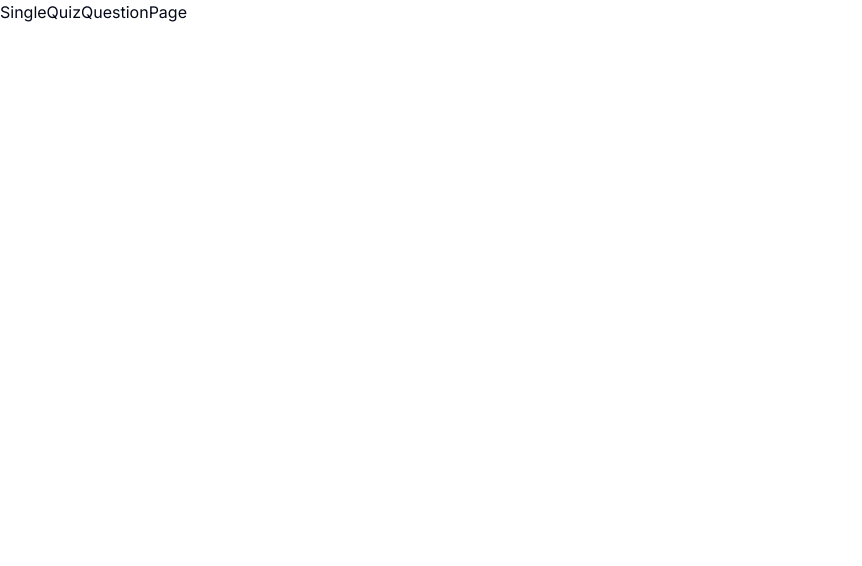
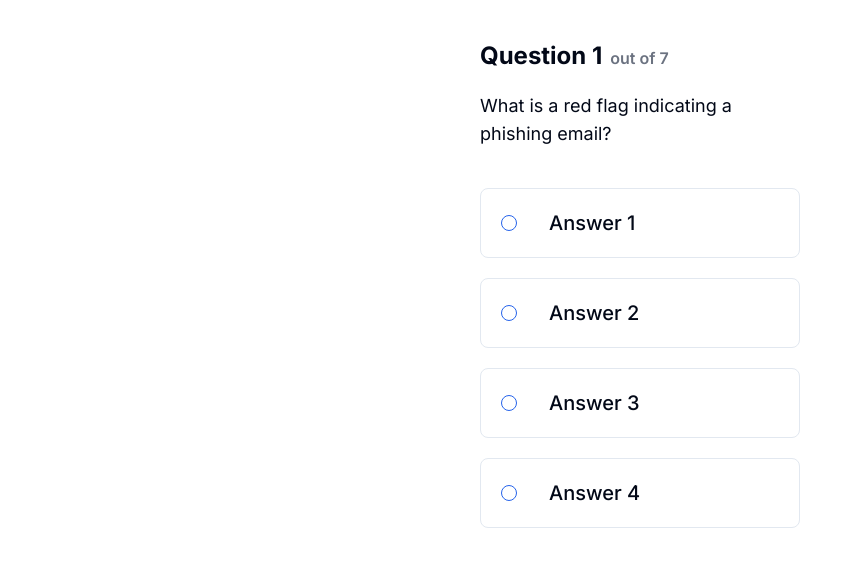
Before and after one commit to Email-Phising-Guard/Email-Guard, a Next.js app: page /dashboard/quiz/question in a window 1280 px wide. Shown: the top 566 px of the page, without its empty margins (0-862 px from the left). Built offline with nearby package versions, Linux system fonts and the light colour scheme.

Commit message:
Add quiz questions

```diff
--- a/package.json
+++ b/package.json
@@ -11,6 +11,7 @@
   "dependencies": {
     "@radix-ui/react-avatar": "^1.0.4",
     "@radix-ui/react-label": "^2.0.2",
+    "@radix-ui/react-radio-group": "^1.1.3",
     "@radix-ui/react-slot": "^1.0.2",
     "class-variance-authority": "^0.7.0",
     "clsx": "^2.0.0",
--- a/src/app/dashboard/quiz/complete/page.tsx
+++ b/src/app/dashboard/quiz/complete/page.tsx
@@ -1,3 +1,26 @@
-export default function QuizCompletePage() {
-  return <div>QuizCompletePage</div>;
+import { Button } from "@/components/ui/button";
+import Link from "next/link";
+
+export default function CongratulationPage() {
+  return (
+    <main className="mx-auto flex max-w-xs flex-col justify-evenly">
+      <h1 className="py-10 text-primary">Congratulations!</h1>
+      <p className="mb-3">🎉🎉🎉</p>
+      <h2 className="mb-5">
+        Great Job! You&apos;ve Completed the Email Phishing Quiz!
+      </h2>
+      <div className="space-y-5">
+        <p>Your commitment to online safety is commendable.</p>
+        <p>
+          Use this knowledge to navigate the digital world confidently. Stay
+          vigilant, keep learning, and continue to be a cybersecurity champion!
+        </p>
+      </div>
+      <Link href="/dashboard/quiz/">
+        <Button type="submit" className="my-20 w-full py-10 text-3xl">
+          Retry Quiz
+        </Button>
+      </Link>
+    </main>
+  );
 }
--- a/src/app/dashboard/quiz/question/[id]/page.tsx
+++ b/src/app/dashboard/quiz/question/[id]/page.tsx
@@ -0,0 +1,63 @@
+import { Button } from "@/components/ui/button";
+import { Label } from "@/components/ui/label";
+import { RadioGroup, RadioGroupItem } from "@/components/ui/radio-group";
+import { questions } from "@/db/questions";
+import Link from "next/link";
+import { notFound } from "next/navigation";
+
+type SingleQuizQuestionPageProps = {
+  params: {
+    id: string;
+  };
+};
+
+export default function SingleQuizQuestionPage({
+  params,
+}: SingleQuizQuestionPageProps) {
+  const questionId = Number(params.id);
+  const question = questions.find((question) => question.id === questionId);
+  const totalQuestions = questions.length;
+  if (!question) {
+    return notFound();
+  }
+  return (
+    <main className="mx-auto my-5 max-w-xs">
+      <div className="my-5 ml-5 flex items-baseline gap-2">
+        <h1 className="text-2xl font-bold">Question {question.id}</h1>
+        <span className="font-semibold text-gray-500">
+          out of {totalQuestions}
+        </span>
+      </div>
+      <p className="ml-5 mt-5">{question.question}</p>
+      <section className="mt-5">
+        <RadioGroup defaultValue="q1" className="max-w-xl gap-5">
+          {question.options.map((option, i) => (
+            <div
+              key={i}
+              className="flex w-full max-w-xl items-center space-x-8 rounded-lg border px-5"
+            >
+              <RadioGroupItem defaultChecked value={i} id={`a${i}`} />
+              <Label className="text-md w-full py-5" htmlFor={`a${i}`}>
+                {option}
+              </Label>
+            </div>
+          ))}
+        </RadioGroup>
+        <div className="mt-5 flex w-full flex-col gap-3">
+          <Link href="">
+            <Button type="submit" className="w-full py-8 text-3xl">
+              Submit
+            </Button>
+          </Link>
+          {question.id !== 1 && (
+            <Link href={`/dashboard/quiz/question/${question.id - 1}`}>
+              <Button variant="secondary" className="w-full py-8 text-3xl">
+                Previous
+              </Button>
+            </Link>
+          )}
+        </div>
+      </section>
+    </main>
+  );
+}
--- a/src/app/dashboard/quiz/question/page.tsx
+++ b/src/app/dashboard/quiz/question/page.tsx
@@ -1,3 +1,42 @@
+import { Label } from "@/components/ui/label";
+import { RadioGroup, RadioGroupItem } from "@/components/ui/radio-group";
+
 export default function SingleQuizQuestionPage() {
-  return <div>SingleQuizQuestionPage</div>;
+  return (
+    <main className="mx-auto mt-10 max-w-xs">
+      <div className="my-5 flex items-baseline gap-2">
+        <h1 className="text-2xl font-bold">Question 1</h1>
+        <span className="font-semibold text-gray-500">out of 7</span>
+      </div>
+      <p className="mt-5">What is a red flag indicating a phishing email?</p>
+      <section className="mt-10">
+        <RadioGroup defaultValue="q1" className="max-w-xl gap-5">
+          <div className="flex w-full max-w-xl items-center space-x-8 rounded-lg border pl-5">
+            <RadioGroupItem defaultChecked value="1" id="a1" />
+            <Label className="w-full py-5 text-xl" htmlFor="a1">
+              Answer 1
+            </Label>
+          </div>
+          <div className="flex w-full max-w-xl items-center space-x-8 rounded-lg border pl-5">
+            <RadioGroupItem value="2" id="a2" />
+            <Label className="w-full py-5 text-xl" htmlFor="a2">
+              Answer 2
+            </Label>
+          </div>
+          <div className="flex w-full max-w-xl items-center space-x-8 rounded-lg  border pl-5">
+            <RadioGroupItem value="3" id="a3" />
+            <Label className="w-full py-5 text-xl" htmlFor="a3">
+              Answer 3
+            </Label>
+          </div>
+          <div className="flex w-full max-w-xl items-center space-x-8 rounded-lg border pl-5">
+            <RadioGroupItem value="4" id="a4" />
+            <Label className="w-full py-5 text-xl" htmlFor="a4">
+              Answer 4
+            </Label>
+          </div>
+        </RadioGroup>
+      </section>
+    </main>
+  );
 }
--- a/src/app/page.tsx
+++ b/src/app/page.tsx
@@ -4,7 +4,7 @@ import Link from "next/link";
 
 const HomeLinks = [
   { href: "/dashboard", label: "Dashboard" },
-  { href: "/quiz", label: "Quiz" },
+  { href: "/dashboard/quiz", label: "Quiz" },
   { href: "/about", label: "About" },
 ];
 
--- /dev/null
+++ b/src/components/ui/radio-group.tsx
@@ -0,0 +1,44 @@
+"use client"
+
+import * as React from "react"
+import * as RadioGroupPrimitive from "@radix-ui/react-radio-group"
+import { Circle } from "lucide-react"
+
+import { cn } from "@/lib/utils"
+
+const RadioGroup = React.forwardRef<
+  React.ElementRef<typeof RadioGroupPrimitive.Root>,
+  React.ComponentPropsWithoutRef<typeof RadioGroupPrimitive.Root>
+>(({ className, ...props }, ref) => {
+  return (
+    <RadioGroupPrimitive.Root
+      className={cn("grid gap-2", className)}
+      {...props}
+      ref={ref}
+    />
+  )
+})
+RadioGroup.displayName = RadioGroupPrimitive.Root.displayName
+
+const RadioGroupItem = React.forwardRef<
+  React.ElementRef<typeof RadioGroupPrimitive.Item>,
+  React.ComponentPropsWithoutRef<typeof RadioGroupPrimitive.Item>
+>(({ className, ...props }, ref) => {
+  return (
+    <RadioGroupPrimitive.Item
+      ref={ref}
+      className={cn(
+        "aspect-square h-4 w-4 rounded-full border border-primary text-primary ring-offset-background focus:outline-none focus-visible:ring-2 focus-visible:ring-ring focus-visible:ring-offset-2 disabled:cursor-not-allowed disabled:opacity-50",
+        className
+      )}
+      {...props}
+    >
+      <RadioGroupPrimitive.Indicator className="flex items-center justify-center">
+        <Circle className="h-2.5 w-2.5 fill-current text-current" />
+      </RadioGroupPrimitive.Indicator>
+    </RadioGroupPrimitive.Item>
+  )
+})
+RadioGroupItem.displayName = RadioGroupPrimitive.Item.displayName
+
+export { RadioGroup, RadioGroupItem }
--- a/src/db/questions.ts
+++ b/src/db/questions.ts
@@ -1,5 +1,6 @@
 export const questions: Question[] = [
   {
+    id: 1,
     question: "What is a red flag indicating a phishing email?",
     options: [
       "The email contains a valid contact number for inquiries",
@@ -10,6 +11,7 @@ export const questions: Question[] = [
     answer: 1,
   },
   {
+    id: 2,
     question: "How can you verify the legitimacy of a link in an email?",
     options: [
       "Hover over the link to preview the URL before clicking",
@@ -20,6 +22,7 @@ export const questions: Question[] = [
     answer: 0,
   },
   {
+    id: 3,
     question: "Is it a legitimate or phishing email?",
     options: [
       "Legitimate, because it comes from someone I know",
@@ -30,7 +33,8 @@ export const questions: Question[] = [
     answer: 1,
   },
   {
-    question: `You’ve received a new kind of report from the school. Usually their emails come from "example@westmountschool.org".Is it a legitimate or phishing email?`,
+    id: 4,
+    question: `You’ve received a new kind of report from the school. Usually their emails come from "example@westmountschool.org". Is it a legitimate or phishing email?`,
     options: [
       "Legitimate, because PDFs are usually safe.",
       "Phishing, because usually the 2023 financial activity is published in 2024.",
@@ -40,6 +44,7 @@ export const questions: Question[] = [
     answer: 3,
   },
   {
+    id: 5,
     question:
       "Which of the following is not a proper way to handle email phishing?",
     options: [
@@ -51,6 +56,7 @@ export const questions: Question[] = [
     answer: 1,
   },
   {
+    id: 6,
     question: "How can you protect yourself from email phishing?",
     options: [
       "Use the same password for multiple accounts for easy memorization",
@@ -61,6 +67,7 @@ export const questions: Question[] = [
     answer: 1,
   },
   {
+    id: 7,
     question:
       "You receive an important email about your tax filing. Is this a phishing email or a legitimate one?",
     options: [
@@ -74,6 +81,7 @@ export const questions: Question[] = [
 ];
 
 export type Question = {
+  id: number;
   question: string;
   options: string[];
   answer: number;
```
Also changed, not shown: 1 other file (tests, documents, lock files or other folders).
